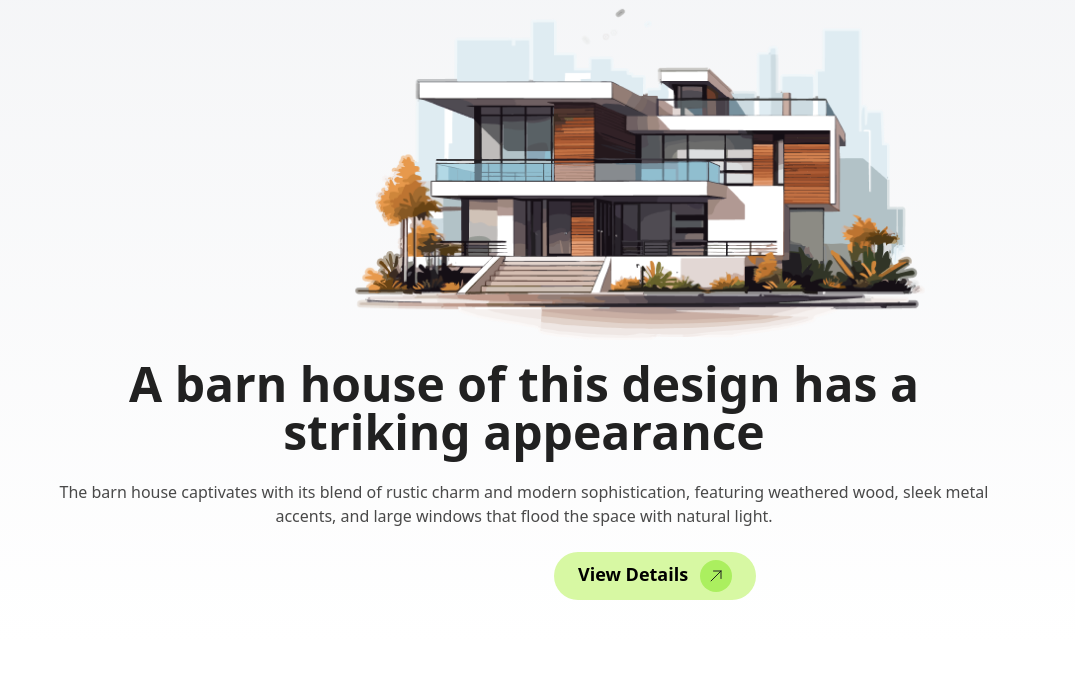
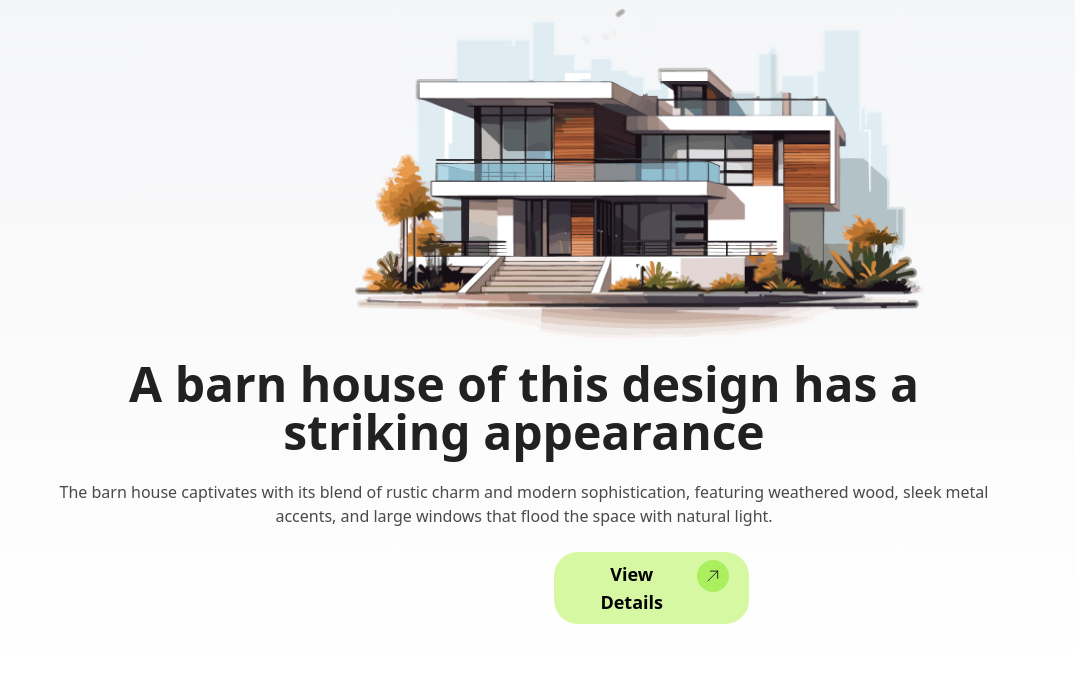
Before and after one commit to minhaj522-github/assignment-3, a plain HTML site: page index.html in a window 1280 px wide. Shown: the part 122-800 px from the top of the page, without its empty margins (116-1191 px from the left). Drawn offline with nearby package versions, Linux system fonts and the light colour scheme.

Commit message:
button reset

```diff
--- a/index.html
+++ b/index.html
@@ -91,7 +91,7 @@
                 </p>
 
                 <button
-                    class="flex md:ml-[650px] my-6 bg-[#d7f8a3] gap-3 px-6 md:w-45 rounded-3xl  pl-36 pr-36 p-2 md:p-2 md:px-6">
+                    class="flex md:ml-[650px] my-6 bg-[#d7f8a3] gap-3 px-6  rounded-3xl  md:w-[195px] w-full p-2 pl-40 md:p-2 md:px-5 md:pl-6">
                     <h2 class="text-lg font-bold">View Details</h2>
                     <svg xmlns="http://www.w3.org/2000/svg" fill="none" viewBox="0 0 24 24" stroke-width="1.5"
                         stroke="currentColor"
```
